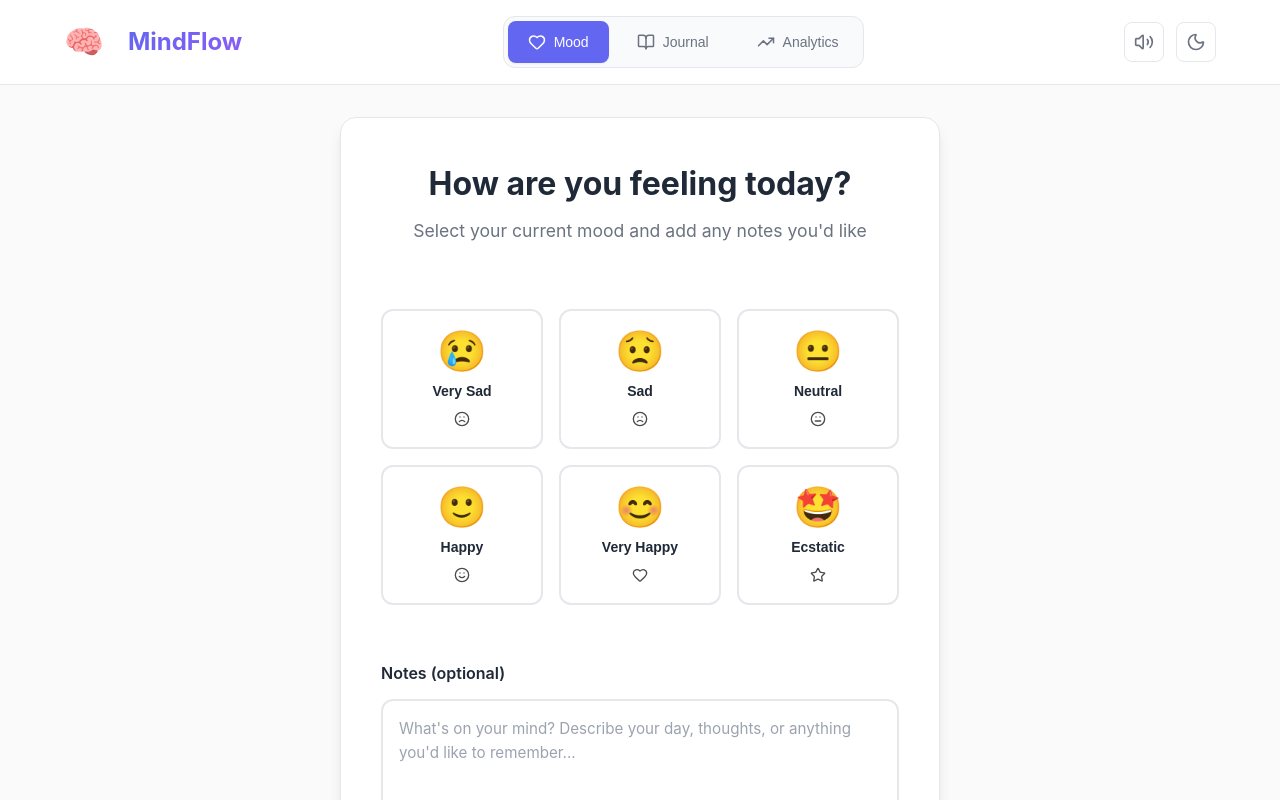
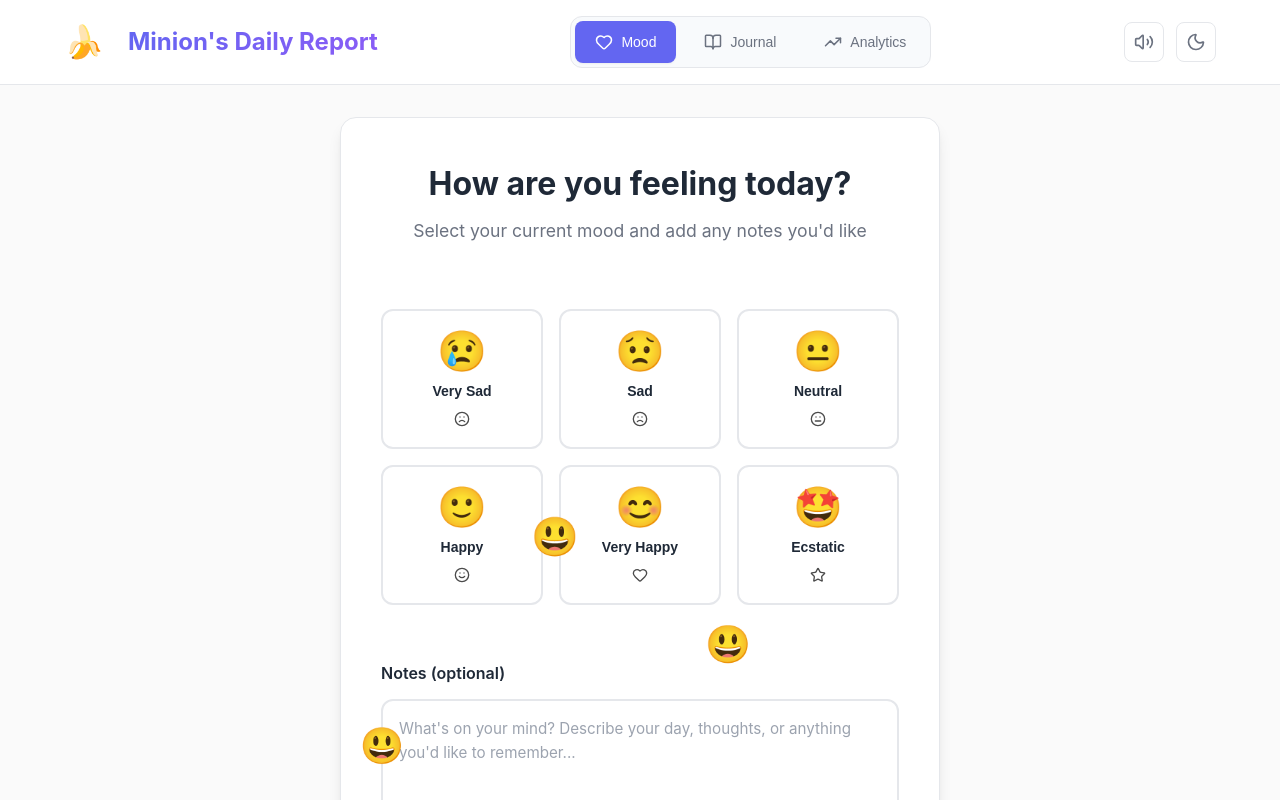
Before and after one commit to yeshmandava/Mood-Tracking-App, a React (Create React App) app: page / in a window 1280 px wide. Shown: the top 800 px of the page. Built offline with nearby package versions, Linux system fonts and the light colour scheme.

Commit message:
Remove minion gif asset

```diff
--- a/src/App.css
+++ b/src/App.css
@@ -114,6 +114,8 @@ body {
   flex-shrink: 0;
 }
 
+
+
 .logo-emoji {
   font-size: 2rem;
   margin-right: 0.75rem;
@@ -215,6 +217,7 @@ body {
 
 /* Mood Logger Styles */
 .mood-logger {
+  position: relative;
   display: flex;
   justify-content: center;
   align-items: flex-start;
--- a/src/App.js
+++ b/src/App.js
@@ -99,8 +99,8 @@ const deleteJournalEntry = id => {
       <header className="app-header">
         <div className="header-content">
           <div className="logo">
-            <div className="logo-emoji">🧠</div>
-            <h1>MindFlow</h1>
+            <span role="img" aria-label="banana" className="logo-emoji">🍌</span>
+            <h1>Minion's Daily Report</h1>
           </div>
 
           <nav className="nav-tabs">
--- /dev/null
+++ b/src/components/IdleMinions.css
@@ -0,0 +1,41 @@
+.idle-minions {
+  position: absolute;
+  top: 0;
+  left: 0;
+  right: 0;
+  bottom: 0;
+  pointer-events: none;
+  overflow: hidden;
+}
+
+.idle-minion {
+  position: absolute;
+  bottom: -80px;
+  width: 60px;
+  height: 60px;
+  display: flex;
+  align-items: center;
+  justify-content: center;
+  font-size: 2rem;
+  animation: bounce 6s infinite ease-in-out;
+}
+
+@keyframes bounce {
+  0% {
+    transform: translateY(0) scale(1);
+    opacity: 0;
+  }
+  20% {
+    opacity: 1;
+  }
+  50% {
+    transform: translateY(-60vh) scale(1.2);
+  }
+  80% {
+    opacity: 1;
+  }
+  100% {
+    transform: translateY(0) scale(1);
+    opacity: 0;
+  }
+}
--- /dev/null
+++ b/src/components/IdleMinions.js
@@ -0,0 +1,21 @@
+import React from 'react';
+import './IdleMinions.css';
+
+const IdleMinions = () => {
+  const minions = Array.from({ length: 5 });
+  return (
+    <div className="idle-minions">
+      {minions.map((_, index) => (
+        <div
+          key={index}
+          className="idle-minion"
+          style={{ animationDelay: `${index * 1.2}s`, left: `${10 + index * 15}%` }}
+        >
+          😃
+        </div>
+      ))}
+    </div>
+  );
+};
+
+export default IdleMinions;
--- a/src/components/MoodLogger.js
+++ b/src/components/MoodLogger.js
@@ -1,6 +1,7 @@
 import React, { useState } from 'react';
 import { Smile, Frown, Meh, Angry, Heart, Star, CheckCircle, Wind } from 'lucide-react';
 import BreathingMeditation from './BreathingMeditation';
+import IdleMinions from './IdleMinions';
 
 const MoodLogger = ({ onAddMood }) => {
   const [selectedMood, setSelectedMood] = useState(null);
@@ -113,6 +114,7 @@ const MoodLogger = ({ onAddMood }) => {
         isOpen={showBreathing}
         onClose={() => setShowBreathing(false)}
       />
+      <IdleMinions />
     </div>
   );
 };
```
Also changed, not shown: 2 other files (tests, documents, lock files or other folders).
